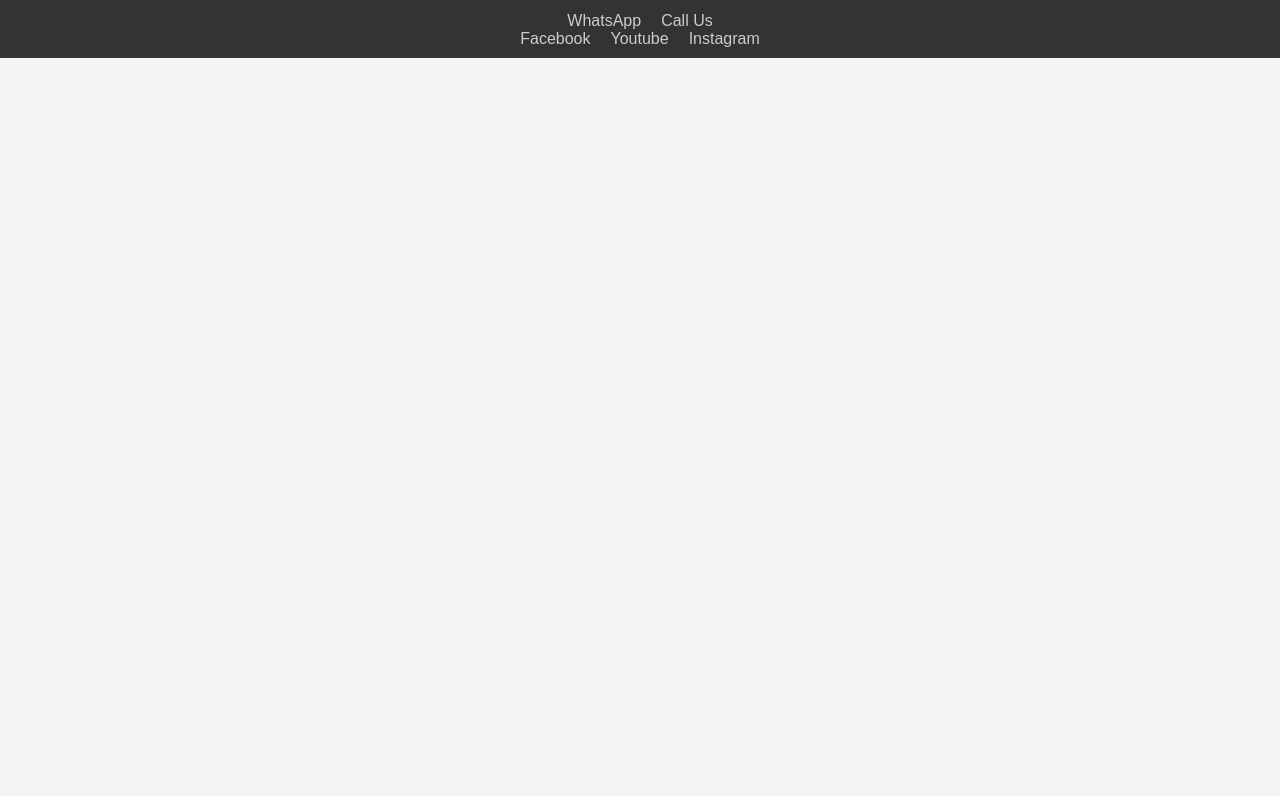
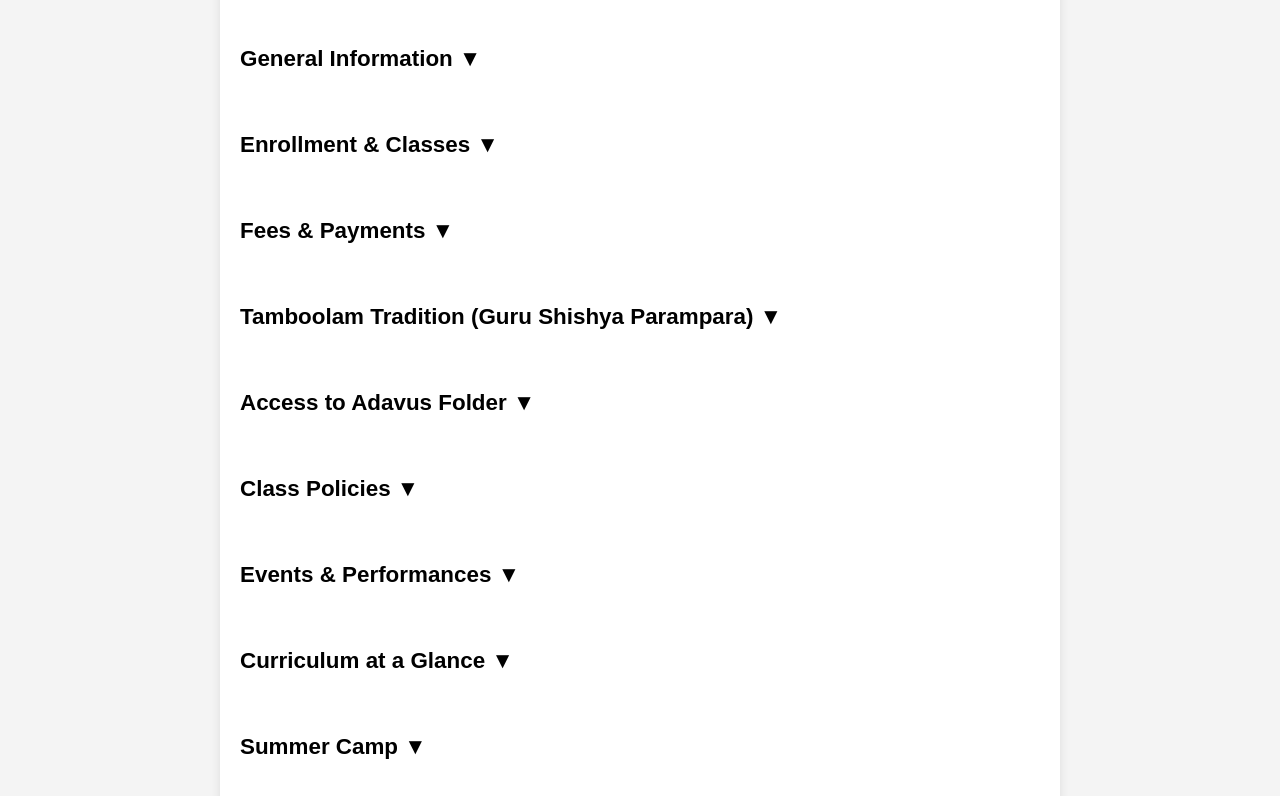
Before and after one commit to NatyaShastra/natya, a React (Vite) app: page /enquiry in a window 1280 px wide. Shown: the part 464-1260 px from the top of the page. Before the commit the page ends 800 px from the top, so only its background shows below. Built offline with nearby package versions, Linux system fonts and the light colour scheme.

Commit message:
Added FAQ section

```diff
--- a/src/components/Enquiry.tsx
+++ b/src/components/Enquiry.tsx
@@ -1,11 +1,146 @@
-import React from "react";
+import React, { useState } from "react";
 
 export const Enquiry: React.FC = () => {
+  const [openCategory, setOpenCategory] = useState<string | null>(null);
+
+  const toggleCategory = (category: string) => {
+    setOpenCategory(openCategory === category ? null : category);
+  };
+
+  const faqData = [
+    {
+      category: "General Information",
+      questions: [
+        { q: "What is NatyaShastra?", a: "NatyaShastra is a community-based dance studio dedicated to celebrating and teaching Bharatanatyam." },
+        { q: "What dance styles do you offer?", a: "We offer classical Bharatanatyam in a traditional format in same way how we learnt from our Gurus from the roots of Tamil Nadu." },
+        { q: "Where is NatyaShastra located?", a: "Our studio is at Hyderabad (in multiple avenues), with online classes available worldwide." },
+        { q: "Do you offer online classes?", a: "Yes, we provide online classes for students across India and internationally." }
+      ]
+    },
+    {
+      category: "Enrollment & Classes",
+      questions: [
+        { q: "How do I enroll in a class?", a: "Visit our 'Onboard' page to fill out the registration form or contact us through the 'Enquiry' section." },
+        { q: "What are the class timings?", a: "Class timings vary based on batch and venue. Please check the schedule in the 'Enquiry' section." },
+        { q: "Are classes divided by age group?", a: "Yes, we have different batches for various age groups and skill levels." },
+        { q: "Do you offer personalized dance coaching?", a: "Yes, we offer one-on-one coaching for those seeking extra guidance." },
+        { q: "Can parents attend classes with younger children?", a: "In some beginner classes, parental involvement is allowed as per the instructor’s guidance." }
+      ]
+    },
+    {
+      category: "Fees & Payments",
+      questions: [
+        { q: "What is the fee structure?", a: "Fees vary by location, age group, and tenure. Contact us for details." },
+        { q: "Are there any discounts available?", a: "Yes, we offer discounts for younger students and tenure-based packages." },
+        { q: "What are the payment options?", a: "We accept online payments, UPI, net banking. CASH NOT ACCEPTED STRICTLY." },
+        // { q: "How do I update my enrollment or payment details?", a: "Reach out via the 'Enquiry' section to update your details." }
+      ]
+    },
+    {
+      category: "Tamboolam Tradition (Guru Shishya Parampara)",
+      questions: [
+        { q: "What is the Guru Shishya Parampara at NatyaShastra?", a: "Our teaching is rooted in the traditional Guru Shishya Parampara, emphasizing personalized mentorship and direct knowledge transfer." },
+        { q: "How does this tradition influence classes?", a: "It ensures that each student receives individualized attention, nurturing both technical skills and artistic expression." },
+        { q: "Are there opportunities to learn directly from renowned gurus?", a: "Yes, we regularly host workshops and masterclasses with esteemed gurus in the dance community." }
+      ]
+    },
+    {
+      category: "Access to Adavus Folder",
+      questions: [
+        { q: "What is the Adavus folder?", a: "The Adavus folder is a curated collection of essential dance steps (adavus) used for mastering classical techniques." },
+        { q: "Who can access the Adavus folder?", a: "Access is granted exclusively to registered students for practice and self-study." },
+        { q: "How do I access the Adavus folder?", a: "Upon enrollment, your permissions are approved to access Adavus folder." }
+      ]
+    },
+    // {
+    //   category: "Students Tracker",
+    //   questions: [
+    //     { q: "What is the Students Tracker?", a: "The Students Tracker is our internal system to monitor progress, attendance, and performance of each student." },
+    //     { q: "How can I check my progress?", a: "Registered students can log into the portal to view their performance reports and attendance records." },
+    //     { q: "Can parents access the Students Tracker?", a: "Yes, parents of younger students are provided access to monitor their child's progress." }
+    //   ]
+    // },
+    {
+      category: "Class Policies",
+      questions: [
+        { q: "Do you offer trial classes?", a: "Yes, trial classes are available upon request." },
+        { q: "What should I wear for a class?", a: "Wear comfortable dancewear. Offline Bharatanatyam students must order NatyaShastra uniform using 'Order' section in Natyashatra website." },
+        { q: "Is there a cancellation or refund policy?", a: "CANCELLATION OR REFUND NOT ALLOWED" }
+      ]
+    },
+    {
+      category: "Events & Performances",
+      questions: [
+        { q: "Will I have opportunities to perform?", a: "Yes! We organize events where students can showcase their skills." },
+        { q: "Where can I view event galleries and performance videos?", a: "Visit the 'Event Gallery' section to see photos and videos from our events." },
+        { q: "How are these events organized?", a: "Events are organized by our team in collaboration with local cultural organizations and are announced on our website and social media channels." },
+        { q: "Can I participate if I'm a new student?", a: "Participation is based on skill level and readiness. New students may be encouraged to join after an initial period of training decided by the Guru." }
+      ]
+    },
+    {
+      category: "Curriculum at a Glance",
+      questions: [
+        { q: "What does the curriculum cover?", a: "Our curriculum covers foundational adavus, advanced techniques, performance skills, and theoretical aspects of dance." },
+        { q: "Is the curriculum structured by level?", a: "Yes, it is divided as per Grade levels starting from Pre-grade till Grade 8 for progressive learning." },
+        { q: "Where can I see the curriculum details?", a: "Once onboarded, students must purchase NatyaShastra Grade book which gives curriculum in detail for that respective grade." }
+      ]
+    },
+    {
+      category: "Summer Camp",
+      questions: [
+        { q: "Do you offer a summer camp?", a: "Yes, we host a summer camp that combines intensive dance training with fun activities, workshops, and performance opportunities." },
+        { q: "Who can attend the summer camp?", a: "The camp is open to students of all levels, designed to boost both technique and confidence." },
+        { q: "How do I register for the summer camp?", a: "Registration must be done on or before April using our Onboard or Enquiry pages." },
+        { q: "What are summer camp durations?", a: "Summer camp usually happens in the month of April & May" }
+      ]
+    },
+    {
+      category: "Grade Examination Eligibility and Certification",
+      questions: [
+        { q: "What are the grade examination requirements?", a: "Grade examinations assess proficiency in dance techniques based on attendance, progress, and performance." },
+        { q: "Who is eligible for grade examinations?", a: "Eligibility is determined by our instructors based on each student's progress and performance." },
+        { q: "What certifications do you offer?", a: "Successful candidates receive recognized certifications that reflect their proficiency in dance after their Salangai Pooja." },
+        { q: "How can I apply for a grade examination?", a: "Applications are accepted through our Onboard page or directly at our studio after an internal review." }
+      ]
+    },
+    {
+      category: "Contact & Support",
+      questions: [
+        { q: "What qualifications do your instructors have?", a: "Our instructors are professionally trained and have extensive experience in dance." },
+        { q: "How can I get more information or ask further questions?", a: "Visit the 'Enquiry' page to contact us or join our WhatsApp group." }
+      ]
+    }
+  ];
+
   return (
     <div className="page-container">
       <h2>Join the WhatsApp group & Enquiry Now</h2>
       <p>Want to know more? Join the group & message us. (Provide student name, age, place)</p>
-      <a href="https://chat.whatsapp.com/HxXDfnafyFO6ykxdN97DYi" className="btn"  target="_blank" rel="noopener noreferrer">Enquire Now</a>
+      <a href="https://chat.whatsapp.com/HxXDfnafyFO6ykxdN97DYi" className="btn" target="_blank" rel="noopener noreferrer">
+        Enquire Now
+      </a>
+
+      <h3>Frequently Asked Questions (FAQ)</h3>
+      <div className="faq-section">
+        {faqData.map((categoryData, index) => (
+          <div key={index} className="faq-category">
+            <h4 className="faq-category-title" onClick={() => toggleCategory(categoryData.category)}>
+              {categoryData.category} {openCategory === categoryData.category ? "▲" : "▼"}
+            </h4>
+            {openCategory === categoryData.category && (
+              <ul className="faq-list">
+                {categoryData.questions.map((item, idx) => (
+                  <li key={idx} className="faq-item">
+                    <strong>{item.q}</strong>
+                    <p>{item.a}</p>
+                  </li>
+                ))}
+              </ul>
+            )}
+          </div>
+        ))}
+      </div>
+
     </div>
   );
 };
--- a/src/styles/Enquiry.css
+++ b/src/styles/Enquiry.css
@@ -55,3 +55,26 @@ p {
     padding: 10px 15px;
   }
 }
+.faq-section {
+  margin-top: 20px;
+}
+.faq-category {
+  margin-bottom: 10px;
+}
+.faq-category-title {
+  cursor: pointer;
+  font-size: 18px;
+  font-weight: bold;
+  color: #2c3e50;
+  padding: 10px;
+  background: #f1f1f1;
+  border-radius: 5px;
+}
+.faq-list {
+  list-style: none;
+  padding-left: 20px;
+  margin-top: 5px;
+}
+.faq-item {
+  margin-bottom: 10px;
+}
```
